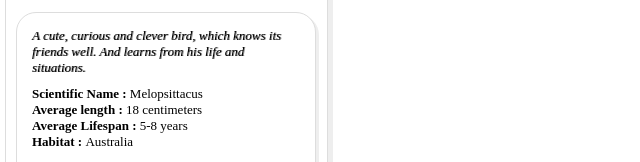
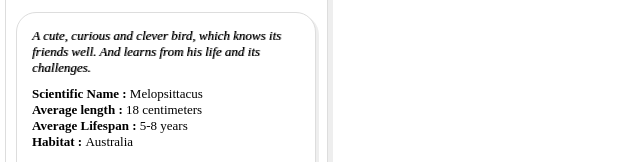
Before and after one commit to areenalhaj/animal-trading-card, a plain HTML site: page index.html in a window 1280 px wide. Shown: the part 267-429 px from the top of the page, 0-640 px from the left. Drawn offline with Linux system fonts and the light colour scheme.

Commit message:
edit txt

```diff
--- a/index.html
+++ b/index.html
@@ -21,7 +21,7 @@
         <!-- Interesting fact -->
         <p class="fact-info">
           A cute, curious and clever bird, which knows its friends well. And
-          learns from his life and situations.
+          learns from his life and its challenges.
         </p>
         <ul>
           <!-- List items -->
```
